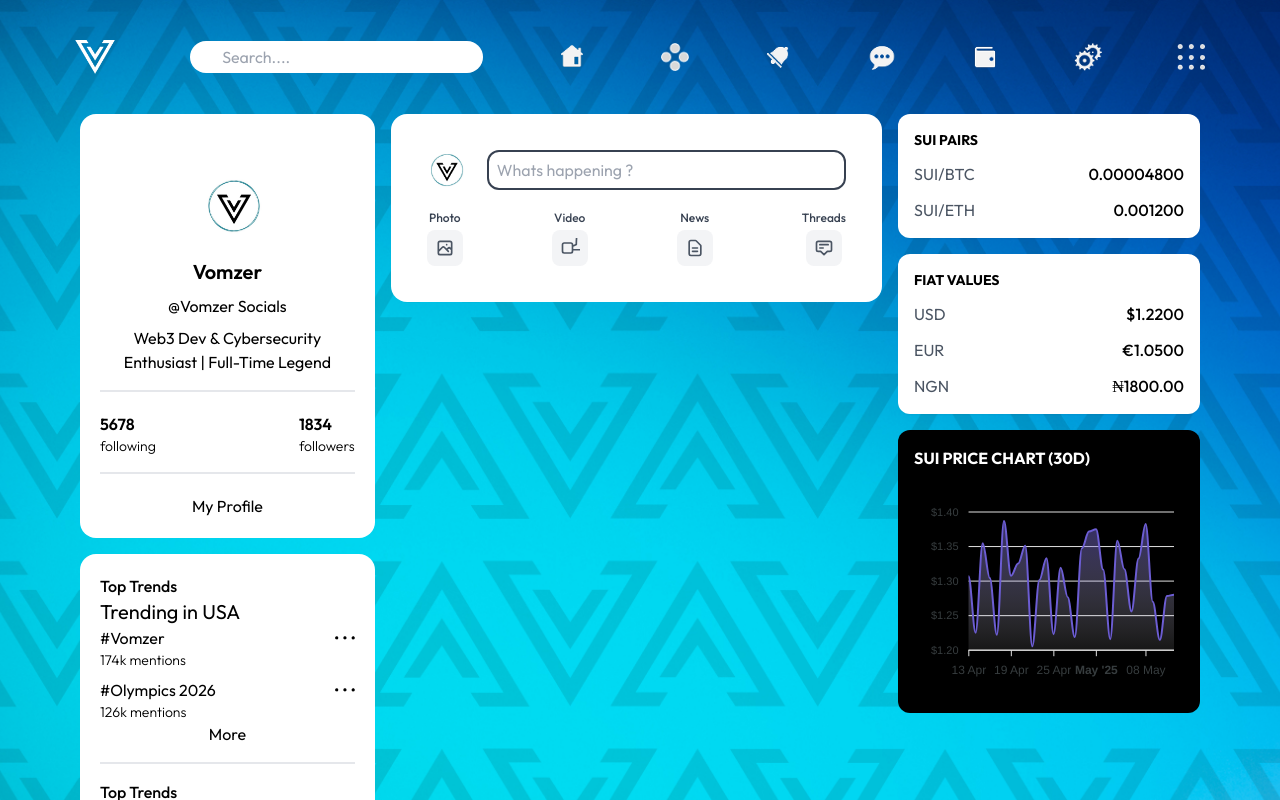
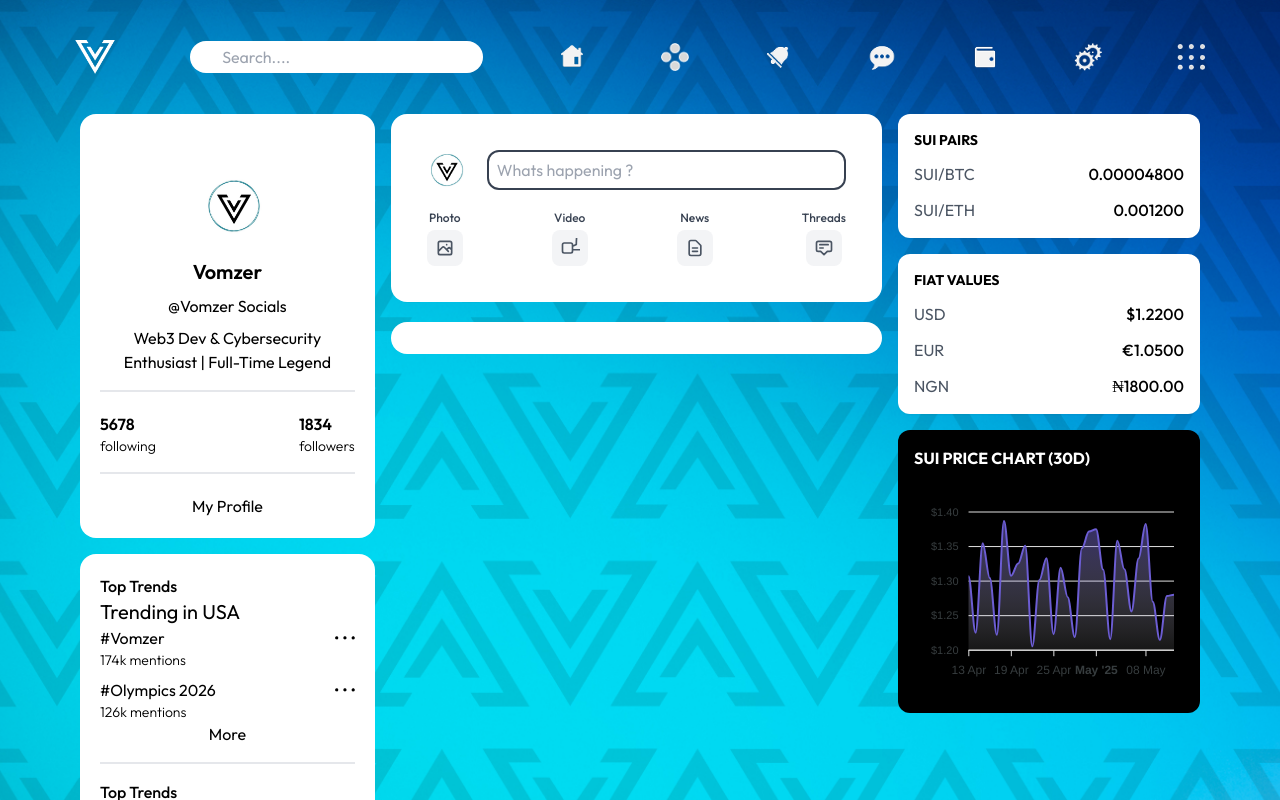
Before and after one commit to Project-Vomzer/Front_end, a React (Vite) app in the folder Vomzer_sui_socials/: page / in a window 1280 px wide. Shown: the top 800 px of the page. Built offline with nearby package versions, Linux system fonts and the light colour scheme.

Commit message:
Vomzer Sui

```diff
--- a/Vomzer_sui_socials/src/components/Feeds.jsx
+++ b/Vomzer_sui_socials/src/components/Feeds.jsx
@@ -3,8 +3,8 @@ import { assets } from '../assets/assets'
 
 const Feeds = () => {
   return (
-    <div className='bg-white rounded-2xl p-4'>
-      <div>
+    <div className='space-y-5' >
+      <div className='bg-white rounded-2xl p-4'>
         <div className='flex p-5 gap-5'>
           <img className='w-10 rounded-full' src={assets.logo} alt="" />
           <input
@@ -72,6 +72,10 @@ const Feeds = () => {
           </label>
         </div>
       </div>
+      {/* .........Another feed........ */}
+      <div className='bg-white rounded-2xl p-4'>
+
+      </div>
     </div>
   )
 }
```
